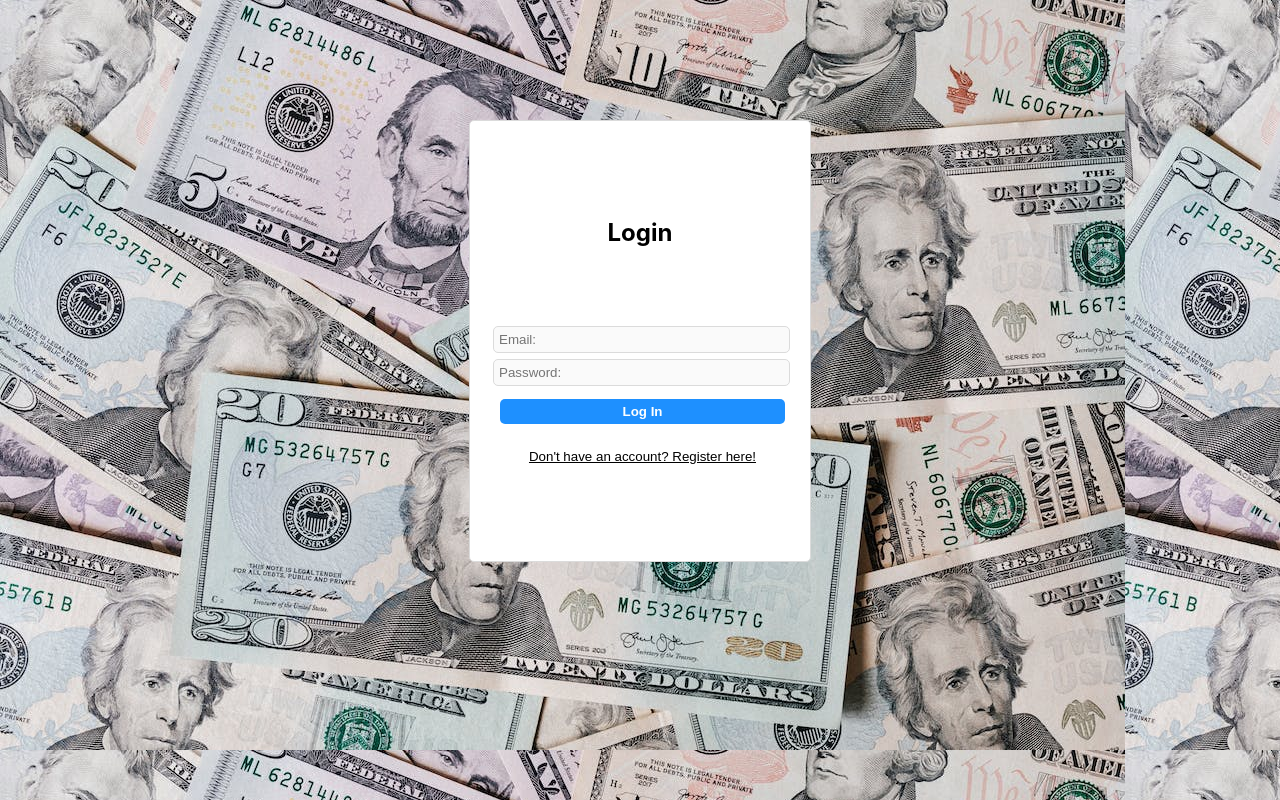
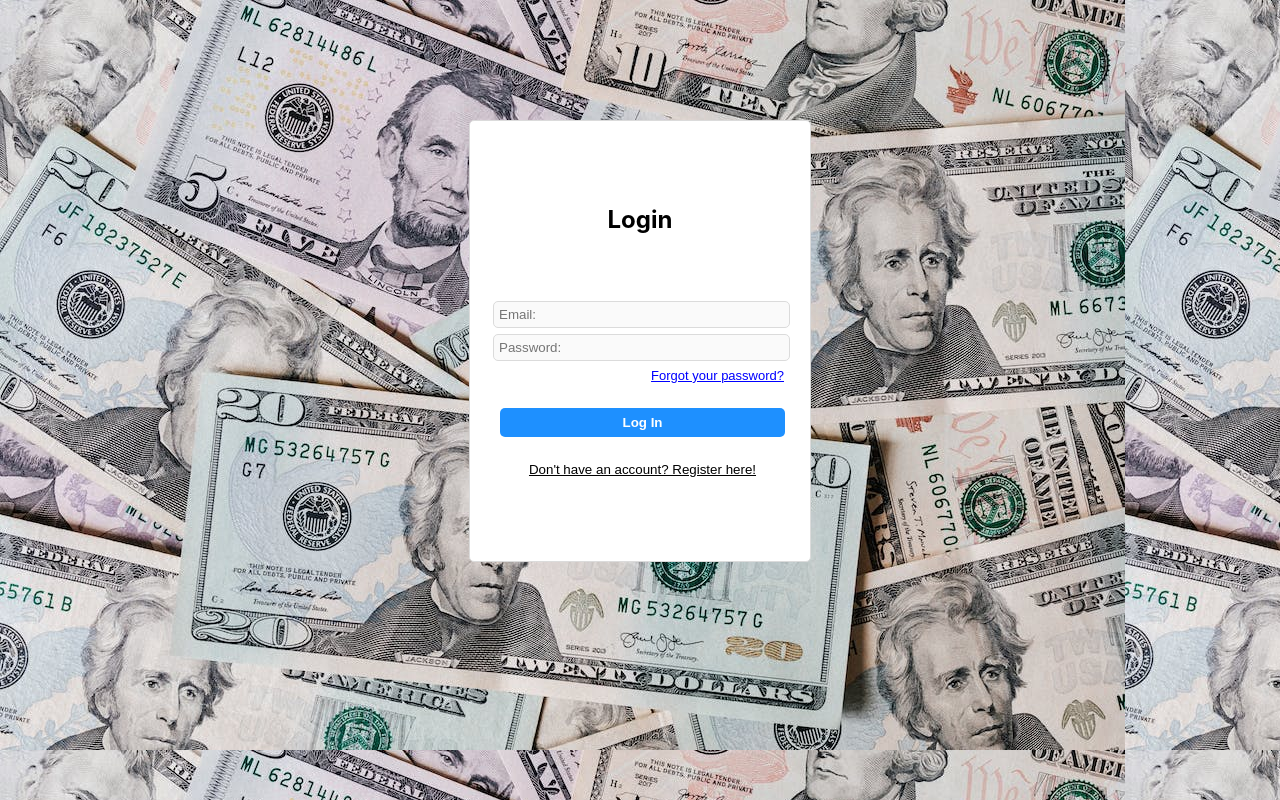
Before and after one commit to muhsin7/spending-tracker, a React (Create React App) app in the folder client/: page /login in a window 1280 px wide. Built offline with nearby package versions, Linux system fonts and the light colour scheme.

Commit message:
Add forgot password button and redirect to register page

```diff
--- a/client/src/pages/Login.css
+++ b/client/src/pages/Login.css
@@ -30,7 +30,7 @@ input{
     width: 95%;
     margin: 10px ;
     background-color: dodgerblue;
-    padding: 5px;
+    padding: 7px;
     font-weight: 600;
     border: none;
     color: white;
@@ -46,7 +46,7 @@ input{
     width: 95%;
     margin: 10px;
     padding-bottom: 10px;
-    border-radius: 5px;
+    border-radius: 7px;
     text-align: center;
 
 }
@@ -54,3 +54,14 @@ input{
 body {
     background-image: url("Images/moneyDollars.jpeg");
 }
+
+#forgotPassword{
+    border: none;
+    background: none;
+    color: blue;
+    width: 100%;
+    text-align: right;
+    text-decoration: underline;
+    padding-bottom: 15px;
+    font-size: 13px;
+}
--- a/client/src/pages/Login.js
+++ b/client/src/pages/Login.js
@@ -1,7 +1,15 @@
 import React from "react";
 import './Login.css';
+import { Navigate } from "react-router-dom";
 
-export default function Login() {
+function Login() {
+
+        const [goToRegister, setGoToRegister] = React.useState(false);
+
+        if(goToRegister){
+            return<Navigate to="/register"/>;
+        }
+
         return(
             <div className="div-login">
                 <h2>Login</h2>
@@ -9,11 +17,16 @@ export default function Login() {
                     <form>
                         <input type='email' name='email' placeholder="Email:" required/>
                         <input type='password' name='password' placeholder="Password:" required/>
+                        <button id="forgotPassword">Forgot your password?</button>
                         <button type="submit" id="logInButton" >Log In</button>
-                        <button id = "registerButton" >Don't have an account? Register here!</button>
+                        <button onClick={() => {
+                            setGoToRegister(true);
+                        }}
+                            id = "registerButton" >Don't have an account? Register here!</button>
                     </form>
                 </div>
             </div>
         )
+}
 
-}
+export default Login;
```
